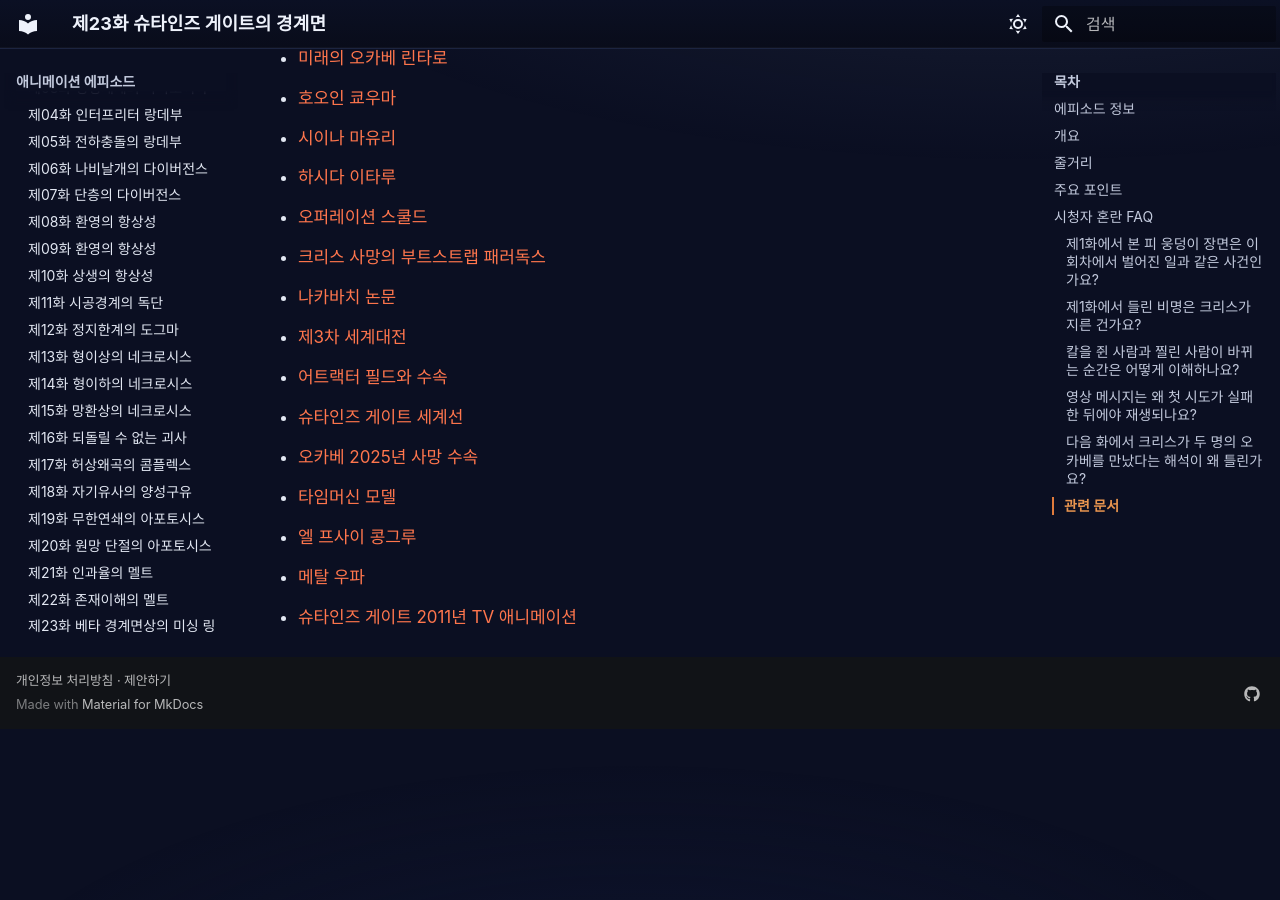
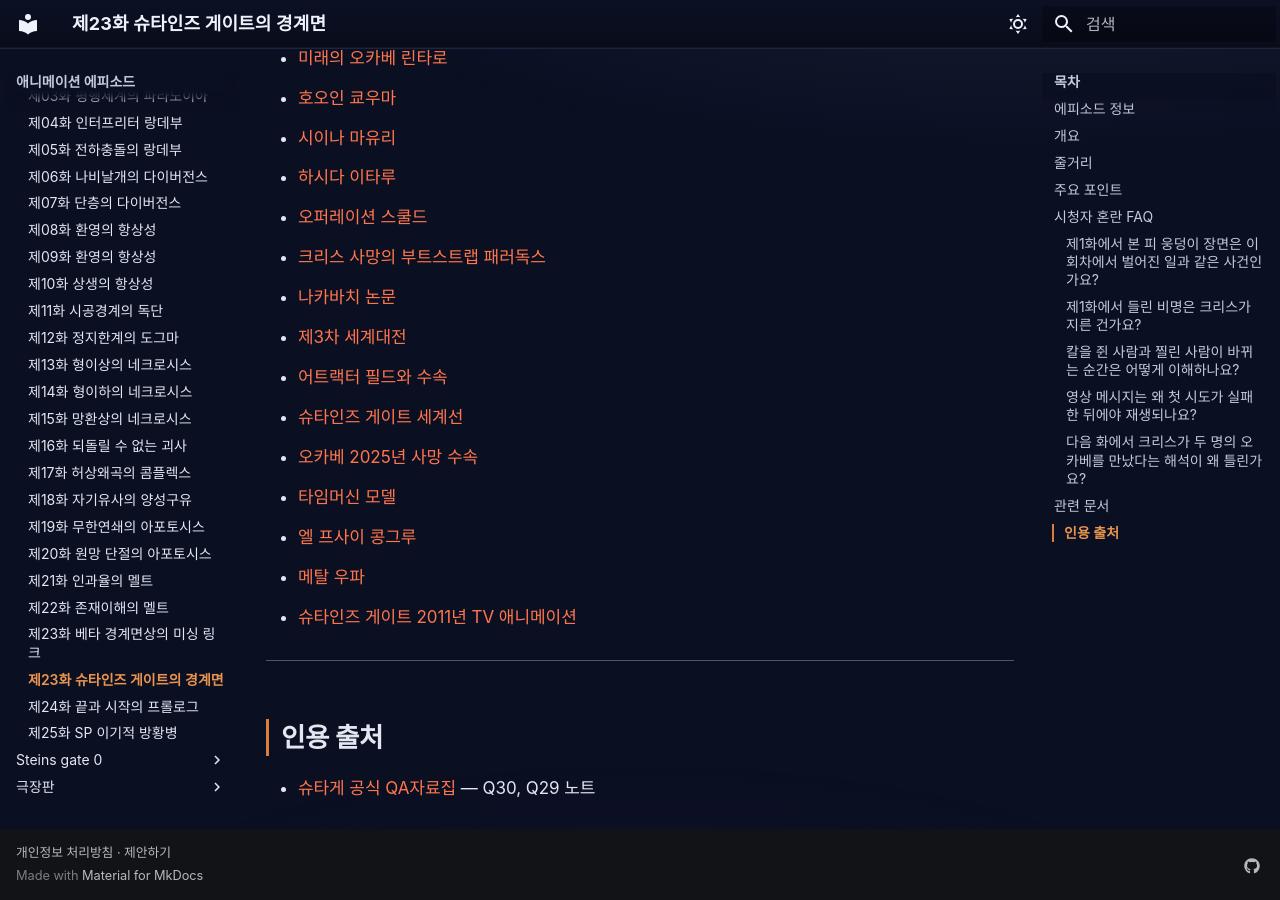
Before and after one commit to sgwiki/sgwiki.github.io, an MkDocs documentation site: the page built from wiki/애니메이션-에피소드/steins-gate/제23화-슈타인즈-게이트의-경계면.md, in a window 1280 px wide and 900 px high, scrolled down 7515 px. Built offline with MkDocs 1.6.1 and Material for MkDocs 9.7.7, drawn with Linux system fonts in a browser that asks for light colours; some web fonts are replaced; before the commit the page ends 8244 px from its top, so only the background shows below that.

Commit message:
wiki: 우선발행(사후검토) 2026-10-14 19:13 — 페이지 1건
정본: 1f73963ea19ac0b18d6e05cd9079e7f866ae73f1
검수: 사후검토 — 그림자 검수(01:00)와 P9 정정 대기열이 이어받는다

```diff
--- a/wiki/애니메이션-에피소드/steins-gate/제23화-슈타인즈-게이트의-경계면.md
+++ b/wiki/애니메이션-에피소드/steins-gate/제23화-슈타인즈-게이트의-경계면.md
@@ -130,3 +130,9 @@
 - [엘 프사이 콩그루](../../lore/엘-프사이-콩그루.md)
 - [메탈 우파](../../setting/메탈-우파.md)
 - [슈타인즈 게이트 2011년 TV 애니메이션](../../lore/슈타인즈-게이트-2011년-TV-애니메이션.md)
+
+---
+
+## 인용 출처
+
+- [슈타게 공식 QA자료집](../../근거자료/공식/qa-자료집.md) — Q30, Q29 노트
```
